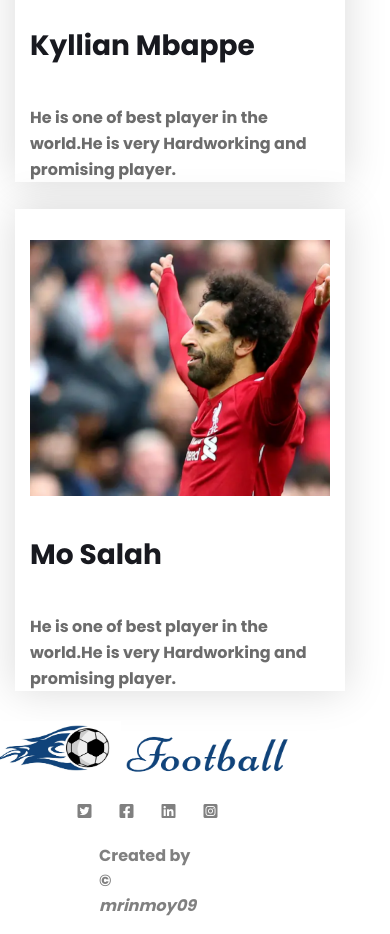
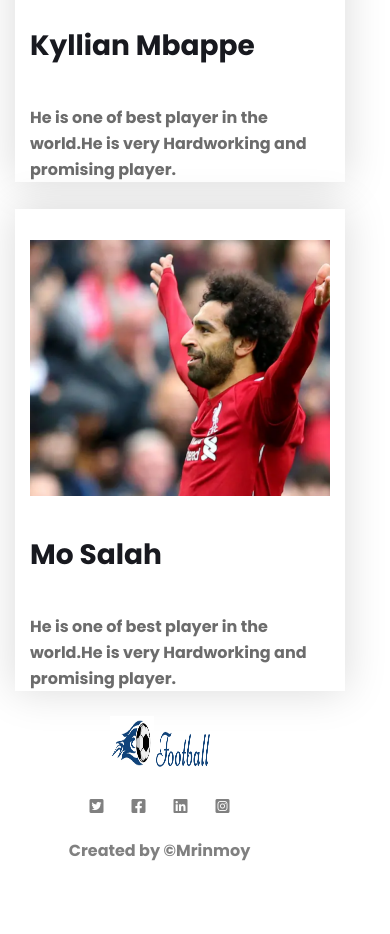
Before and after one commit to Mrinmoy09/Football-responsive, a plain HTML site: page index.html in a window 390 px wide. Shown: the part 4588-5522 px from the top of the page. After the commit the page ends 5492 px from the top, so only its background shows below. Drawn offline with Linux system fonts and the light colour scheme.

Commit message:
styles changes

```diff
--- a/index.html
+++ b/index.html
@@ -94,6 +94,7 @@
        </div>
 </section>
 
+
 <footer>
 
     <div class="footer-logo">
@@ -101,12 +102,12 @@
     </div>
 
     <div class="social-icons">
-        <a href="www.twitter.com"><i class="fab fa-twitter-square"></i></a>
-        <a href="www.facebook.com"><i class="fab fa-facebook-square"></i></a>
-        <a href="www.linkedin.com"><i class="fab fa-linkedin"></i></a>
-        <a href="www.instagram.com"><i class="fab fa-instagram-square"></i></a>
+        <a href="www.twitter.com" target="_blank"><i class="fab fa-twitter-square"></i></a>
+        <a href="www.facebook.com" target="_blank"><i class="fab fa-facebook-square"></i></a>
+        <a href="www.linkedin.com" target="_blank"><i class="fab fa-linkedin"></i></a>
+        <a href="www.instagram.com" target="_blank"><i class="fab fa-instagram-square"></i></a>
     </div>
-   <p>Created by &copy; <em id="date">mrinmoy09</em> </p>
+   <p>Created by &copy;<span>Mrinmoy</span></p>
 </footer>
 
 </body>
--- a/style.css
+++ b/style.css
@@ -120,15 +120,18 @@ button:hover {
 }
 
 footer {
-    width: 50%;
-    height: 213px;
     display: flex;
     flex-direction: column;
     justify-content: center;
-    align-items: flex-end;
+    align-items: center;
+    padding: 0px;
 
-    padding: 0;
-    margin-top: 30px;
+    position: absolute;
+    width: 483.87px;
+    height: 213px;
+
+
+    margin: 0 475px 0 475px;
 }
 
 .footer-logo img {
@@ -209,18 +212,18 @@ a:hover {
         width: 50%;
         justify-content: center;
         align-items: center;
-        padding: 0 0px 0 100px;
+        margin: 0 62px;
+        padding: 0;
 
     }
 
-    footer img {
-        width: 50%;
-    }
-    .footer-logo {
-        padding: 0 30px 0 10px;
+
+    .footer-logo img {
+        width: 100px;
+
     }
 
     footer p {
-        display: inline;
+        display: flex;
     }
 }
```
